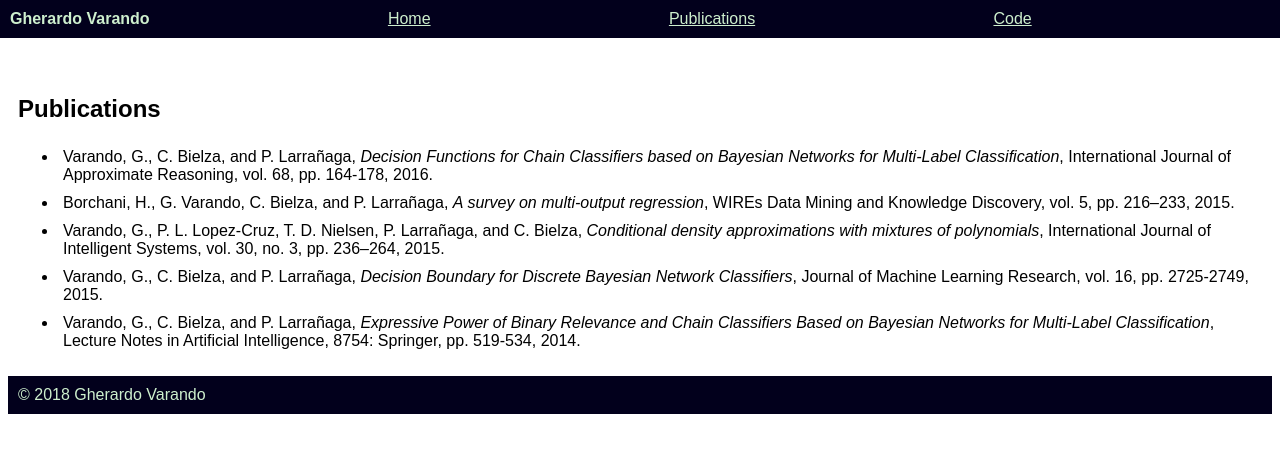
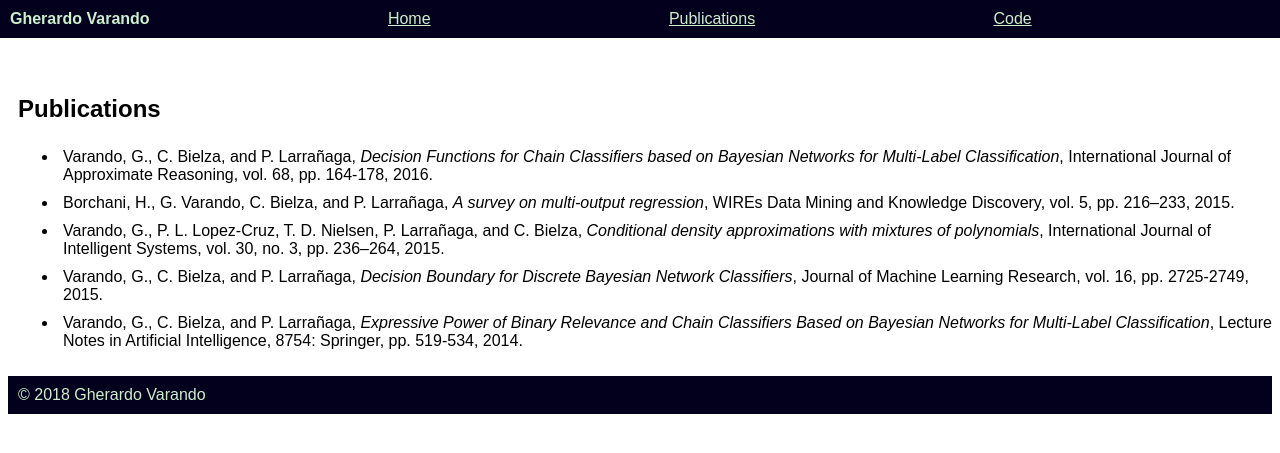
Before and after one commit to gherardovarando/gherardovarando.github.io, a Jekyll site: the page built from publications.md, in a window 1280 px wide. Shown: the top 453 px of the page. Built offline with Jekyll 4.4.1, drawn with Linux system fonts in a browser that asks for light colours; nearby versions of some CDN libraries.

Commit message:
[upd] padding to content

```diff
--- a/style/style.css
+++ b/style/style.css
@@ -31,7 +31,11 @@
 main {
  margin-top:70px;
  height: 100%;
- width: 100%
+ width: 100%;
+ padding-left: 10px;
+ padding-right: 10px;
+ padding-top:5px;
+ padding-bottom:5px;
 }
 
 footer {
@@ -66,10 +70,3 @@
 main li {
   padding: 5px;
 }
-
-div.content {
-  padding-left: 10px;
-  padding-right: 10px;
-  padding-top:5px;
-  padding-bottom:5px;
-}
```
Also changed, not shown: _layouts/default.html (+4 -4 lines).
